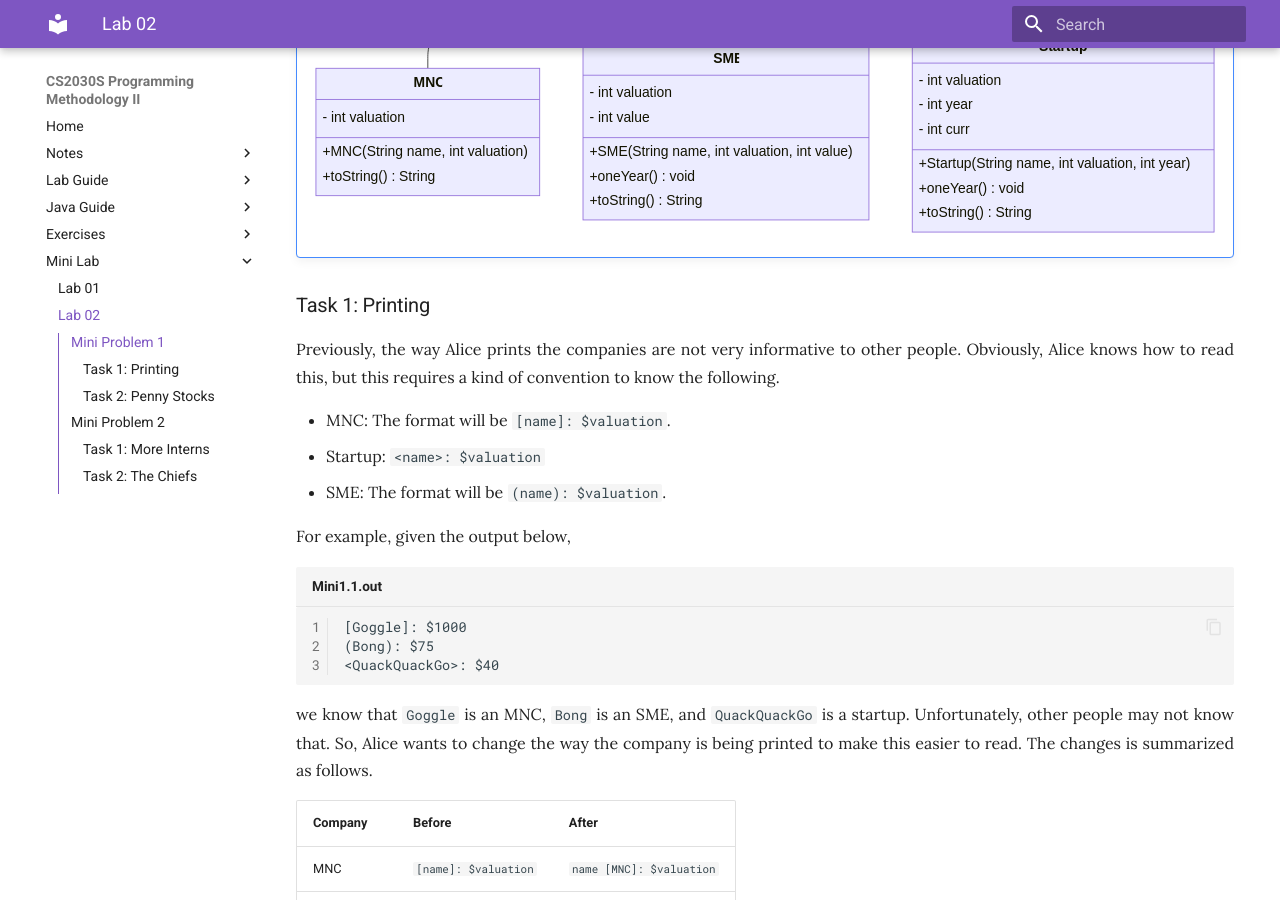
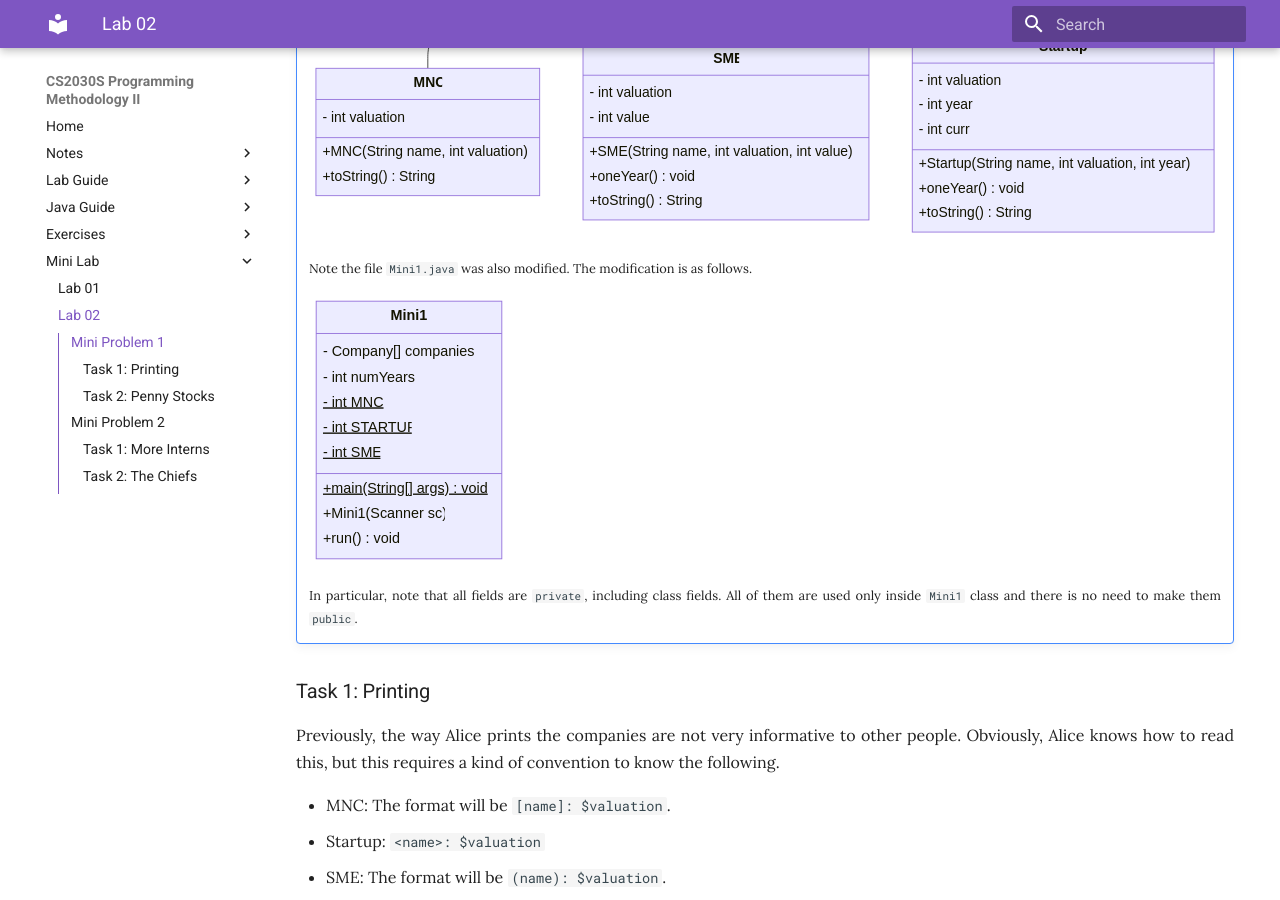
Before and after one commit to nus-cs2030s/2425-s1, an MkDocs documentation site: the page built from docs/labs/lab02.md, in a window 1280 px wide and 900 px high, scrolled down 945 px. Built offline with MkDocs 1.6.1 and Material for MkDocs 9.7.7, drawn with Linux system fonts in a browser that asks for light colours.

Commit message:
Update Lab2 Mini

```diff
--- a/docs/labs/lab02.md
+++ b/docs/labs/lab02.md
@@ -28,6 +28,12 @@
 
 !!! note "Class Diagram"
     ![Lab1Mini1](img/Lab1Mini1.svg)
+
+    Note the file `Mini1.java` was also modified.  The modification is as follows.
+
+    ![Lab1Mini1Main](img/Lab1Mini1Main.svg){ width="200px" }
+
+    In particular, note that all fields are `private`, including class fields.  All of them are used only inside `Mini1` class and there is no need to make them `public`.
 
 ### Task 1: Printing
 
```
Also changed, not shown: docs/labs/img/Lab1Mini1Main.svg (added).
